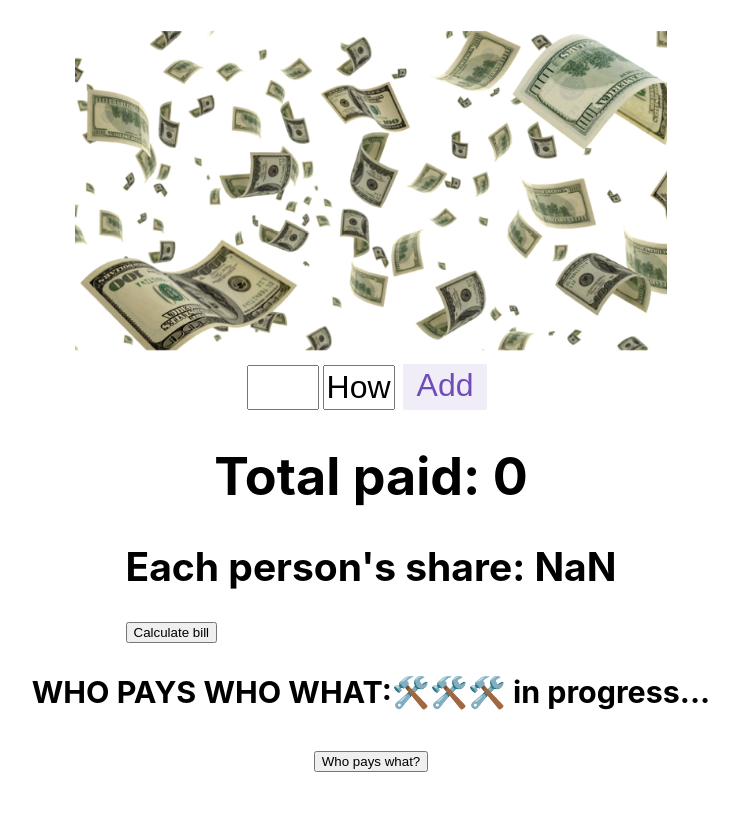
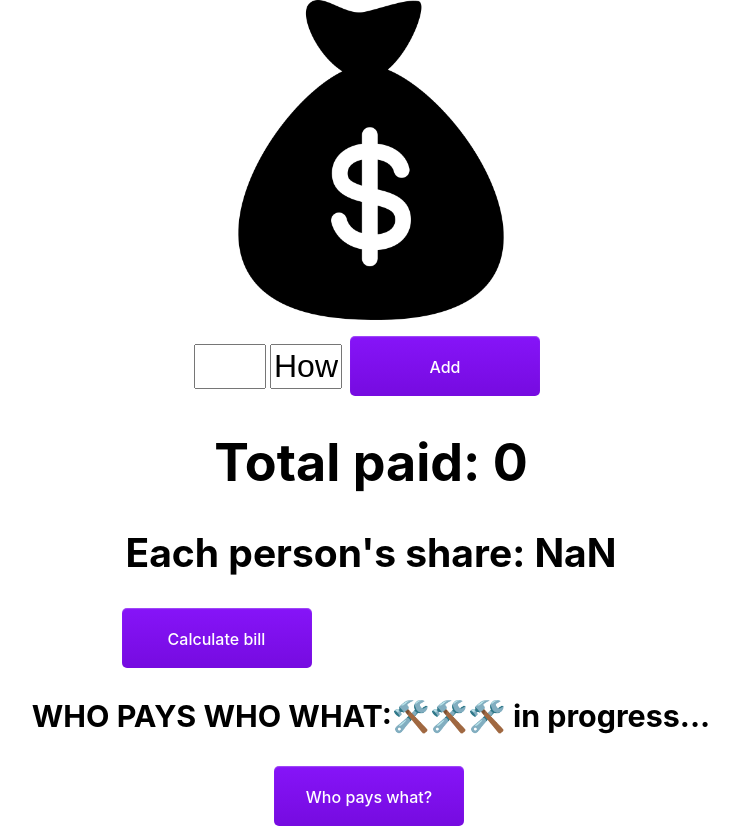
Before and after one commit to vglampard/bill-splitter, a React (Create React App) app: page / in a window 1280 px wide. Shown: the whole page, without its empty margins (269-1008 px from the left). Before the commit the page ends 800 px from the top, so only its background shows below. Built offline with nearby package versions, Linux system fonts and the light colour scheme.

Commit message:
added logo and changed buttons

```diff
--- a/src/App.css
+++ b/src/App.css
@@ -22,19 +22,3 @@
   font-size: calc(10px + 2vmin);
 
 }
-
-.App-link {
-  color: rgb(112, 76, 182);
-}
-
-@keyframes App-logo-float {
-  0% {
-    transform: translateY(0);
-  }
-  50% {
-    transform: translateY(10px);
-  }
-  100% {
-    transform: translateY(0px);
-  }
-}
--- a/src/features/counter/Counter.module.css
+++ b/src/features/counter/Counter.module.css
@@ -20,20 +20,43 @@
   font-family: 'Courier New', Courier, monospace;
 }
 
-.button {
-  appearance: none;
-  background: none;
-  font-size: 32px;
-  padding-left: 12px;
-  padding-right: 12px;
-  outline: none;
-  border: 2px solid transparent;
-  color: rgb(112, 76, 182);
-  padding-bottom: 4px;
+
+button {
+  background-color: initial;
+  background-image: linear-gradient(#8614f8 0, #760be0 100%);
+  border-radius: 5px;
+  border-style: none;
+  box-shadow: rgba(245, 244, 247, .25) 0 1px 1px inset;
+  color: #fff;
   cursor: pointer;
-  background-color: rgba(112, 76, 182, 0.1);
-  border-radius: 2px;
-  transition: all 0.15s;
+  display: inline-block;
+  font-family: Inter, sans-serif;
+  font-size: 16px;
+  font-weight: 500;
+  height: 60px;
+  line-height: 60px;
+  margin-left: -4px;
+  outline: 0;
+  text-align: center;
+  transition: all .3s cubic-bezier(.05, .03, .35, 1);
+  user-select: none;
+  -webkit-user-select: none;
+  touch-action: manipulation;
+  vertical-align: bottom;
+  width: 190px;
+}
+
+button:hover {
+  opacity: .7;
+}
+
+@media screen and (max-width: 1000px) {
+  button {
+    font-size: 14px;
+    height: 55px;
+    line-height: 55px;
+    width: 150px;
+  }
 }
 
 .textbox {
@@ -43,36 +66,3 @@
   text-align: center;
   margin-right: 4px;
 }
-
-.button:hover,
-.button:focus {
-  border: 2px solid rgba(112, 76, 182, 0.4);
-}
-
-.button:active {
-  background-color: rgba(112, 76, 182, 0.2);
-}
-
-.asyncButton {
-  composes: button;
-  position: relative;
-}
-
-.asyncButton:after {
-  content: '';
-  background-color: rgba(112, 76, 182, 0.15);
-  display: block;
-  position: absolute;
-  width: 100%;
-  height: 100%;
-  left: 0;
-  top: 0;
-  opacity: 0;
-  transition: width 1s linear, opacity 0.5s ease 1s;
-}
-
-.asyncButton:active:after {
-  width: 0%;
-  opacity: 1;
-  transition: 0s;
-}
```
Also changed, not shown: src/logo.png, 1 other file (tests, documents, lock files or other folders).
